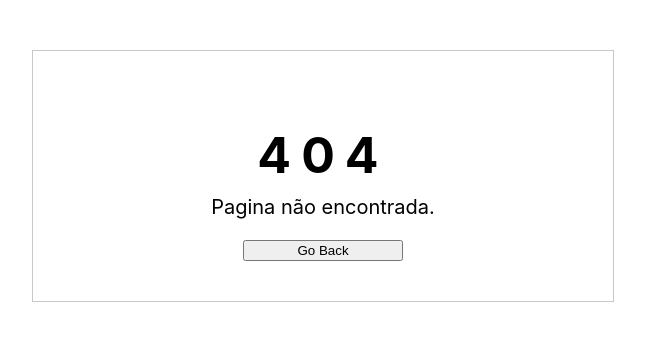
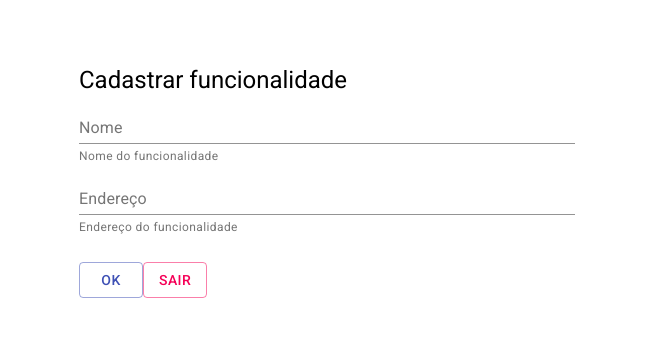
Before and after one commit to lleandrolacerda/semp-frontend, a React (Create React App) app: page /CadastrarFuncionalidade in a window 1280 px wide. Before the commit this address had no page. Shown: the top 340 px of the page, without its empty margins (317-962 px from the left). Built offline with nearby package versions, Linux system fonts and the light colour scheme.

Commit message:
F07 - Cadastrando funcionalidade

```diff
--- a/src/App.js
+++ b/src/App.js
@@ -10,6 +10,7 @@ import Login from "./components/user/home/Login";
 import CriarPerfilPanel from "./components/user/CriarPerfilPanel";
 import CriarFuncionalidadePanel from "./components/user/CriarFuncionalidadePanel";
 import CadastrarPerfilPanel from './components/user/CadastrarPerfilPanel';
+import CadastrarFuncionalidadePanel from './components/user/CadastrarFuncionalidadePanel';
 
 import { BrowserRouter as Router, Switch, Route } from "react-router-dom";
 
@@ -45,6 +46,10 @@ function App() {
             <CadastrarPerfilPanel />
           </Route>
 
+          <Route path="/CadastrarFuncionalidade">
+            <CadastrarFuncionalidadePanel />
+          </Route>
+
           <Route path="/criarFuncionalidade">
             <CriarFuncionalidadePanel />
           </Route>
--- /dev/null
+++ b/src/components/user/CadastrarFuncionalidadePanel.js
@@ -0,0 +1,110 @@
+import React from 'react';
+import { makeStyles } from '@material-ui/core/styles';
+import { Button, Collapse, Container, FormControl, FormHelperText, Grid, IconButton, Input, InputLabel, Typography }
+    from '@material-ui/core';
+import Alert from '@material-ui/lab/Alert';
+import CloseIcon from '@material-ui/icons/Close';
+import { useHistory } from "react-router-dom";
+
+const useStyles = makeStyles((theme) => ({
+  root: {
+    width: "100%",
+    padding: theme.spacing(2),
+  },
+  paper: {
+    padding: theme.spacing(2),
+    color: theme.palette.text.secondary,
+  },
+}));
+
+export default function CriarFuncionalidadePanel() {
+  const classes = useStyles();
+  const history = useHistory();
+  const [open, setOpen] = React.useState(false);
+  const [msgErro, setMsgErro] = React.useState('');
+
+  const handleSubmit = (event) => {
+    event.preventDefault();
+
+    fetch('/api/funcionalidade/cadastrar', {
+      method: 'POST',
+      headers: {
+        'Content-Type': 'application/json',
+        Accept: 'application/json',
+        Authorization: `Bearer ${localStorage.accessToken}`
+      },
+      body: JSON.stringify(
+          {
+          name: document.getElementById('name').value,
+          endereco: document.getElementById('endereco').value
+          }
+        ),
+      credentials: 'include'
+    }).then(response => {
+      if (response.ok && (response.status == 202)) {
+        history.push('/criarFuncionalidade');
+      } else {
+        response.json().then((error) => {
+          setOpen(true);
+          setMsgErro((error && error.message) || 'Oops! Something went wrong. Please try again!' );
+        });
+      }
+    }).catch(error => {
+      setOpen(true);
+      setMsgErro( (error && error.message) || 'Oops! Something went wrong. Please try again!' );
+    });
+  }
+
+  return (
+    <Container maxWidth="sm">
+      <div className={classes.root}>
+        <Collapse in={open}>
+          <Alert
+          action={
+            <IconButton
+            aria-label="close"
+            color="inherit"
+            size="small"
+            onClick={() => {
+                setOpen(false);
+            }}
+            >
+            <CloseIcon fontSize="inherit" />
+            </IconButton>
+          }
+          >
+          {msgErro}
+          </Alert>
+        </Collapse>
+      </div>
+
+      <form className={classes.root} noValidate autoComplete="off" action="/api/funcionalidade/cadastrar" method="post" onSubmit={handleSubmit} >
+        <Grid container className={classes.root} spacing={3}>
+          <Grid item xs={12}>
+            <Typography component="h1" variant="h5">
+              Cadastrar funcionalidade
+            </Typography>
+            <FormControl fullWidth >
+              <InputLabel htmlFor="name">Nome</InputLabel>
+              <Input id="name" name="name" aria-describedby="nome-helper-text" />
+              <FormHelperText id="nome-helper-text">Nome do funcionalidade</FormHelperText>
+            </FormControl>
+            <FormControl fullWidth >
+              <InputLabel htmlFor="endereco">Endereço</InputLabel>
+              <Input id="endereco" name="endereco" aria-describedby="nome-helper-text" />
+              <FormHelperText id="nome-helper-text">Endereço do funcionalidade</FormHelperText>
+            </FormControl>
+          </Grid>
+          <Grid item xs={12} className={classes.paper} >
+            <Button variant="outlined" color="primary" onClick={handleSubmit} type="submit">
+              Ok
+            </Button>
+            <Button href="/criarFuncionalidade" variant="outlined" color="secondary">
+              Sair
+            </Button>
+          </Grid>
+        </Grid>
+      </form>
+    </Container>
+  );
+}
--- a/src/components/user/CriarFuncionalidadePanel.js
+++ b/src/components/user/CriarFuncionalidadePanel.js
@@ -1,37 +1,172 @@
-import React from "react";
-import { makeStyles } from "@material-ui/core/styles";
-import { Typography, Container, Grid, Paper } from "@material-ui/core";
+import React, { useEffect } from 'react';
+import { createStyles, makeStyles, withStyles } from '@material-ui/core/styles';
+import { Button, Container, FormControl, FormHelperText, Grid, Input, InputLabel, Paper, Select, Typography } from '@material-ui/core';
+import Table from '@material-ui/core/Table';
+import TableBody from '@material-ui/core/TableBody';
+import TableContainer from '@material-ui/core/TableContainer';
+import TableHead from '@material-ui/core/TableHead';
+import TableRow from '@material-ui/core/TableRow';
+import TableCell from '@material-ui/core/TableCell';
 
 const useStyles = makeStyles((theme) => ({
   root: {
-    width: "100%",
+    '& .MuiTextField-root': {
+      margin: theme.spacing(1),
+      width: 200,
+    },
+    flexGrow: 1,
+    width: '100%',
     padding: theme.spacing(2),
   },
   paper: {
     padding: theme.spacing(2),
-    // textAlign: 'center',
-    color: theme.palette.text.secondary,
+    textAlign: 'center'
   },
   formControl: {
     margin: theme.spacing(3),
   },
+  gridControl: {
+    marginLeft: '5px',
+    marginRight: '5px'
+  },
+  gridButton: {
+    alignItems: 'center',
+    display: 'flex'
+  }
 }));
+
+const StyledTableCell = withStyles((theme) => createStyles({
+  table: {
+    minWidth: 700,
+  },
+  head: {
+    backgroundColor: theme.palette.common.black,
+    color: theme.palette.common.white,
+  },
+  body: {
+    fontSize: 14,
+  }
+}))(TableCell);
+
+const StyledTableRow = withStyles((theme) => createStyles({
+  root: {
+    '&:nth-of-type(odd)': {
+      backgroundColor: theme.palette.action.hover,
+    }
+  }
+}))(TableRow);
+
+const camposFuncionalidade = [ {'nome': '--', 'tipo': '' }, {'nome': 'Nome da Funcionalidade', 'tipo': 'name' }];
+
+let pageLoaded = false;
+
+function createCampoFuncionalidade() {
+
+  let items = [];
+
+  for (let i = 0; i < camposFuncionalidade.length; i++) {
+
+    items.push(<option key={i} value={camposFuncionalidade[i].tipo}>{camposFuncionalidade[i].nome}</option>)
+  }
+
+  return items;
+}
+
+function createTable(perfis) {
+  if (perfis && (perfis.length > 0)) {
+    return (
+      <TableBody>
+        {perfis.map((row, i) => (
+          <StyledTableRow key={i}>
+            <StyledTableCell component="th" scope="row">{row.name}</StyledTableCell>
+            <StyledTableCell component="th" scope="row">Cell2</StyledTableCell>
+            <StyledTableCell component="th" scope="row">Cell3</StyledTableCell>
+          </StyledTableRow>
+        ))}
+      </TableBody>
+    );
+  } else {
+    return (
+      <StyledTableRow><TableCell colSpan={3}><center>Nenhuma Funcionalidade cadastrada</center></TableCell></StyledTableRow>
+    );
+  }
+}
 
 export default function CriarFuncionalidadePanel() {
   const classes = useStyles();
+  const [funcionalidades, setFuncionalidade] = React.useState([]);
+
+  useEffect(() => {
+    fetch("/api/funcionalidade",
+    {
+      headers: {
+        'Content-Type': 'application/json',
+        Accept: 'application/json',
+        'Authorization': `Bearer ${localStorage.accessToken}`
+      }
+    }).then(res => res.json()).then((result) => {
+      if (!pageLoaded) {
+        setFuncionalidade(result);
+        pageLoaded = true;
+      }
+    });
+  }, [funcionalidades]);
+
+  const handleFiltrarSubmit = e => {
+    console.log("Filtra funcionalidade")
+  };
 
   return (
-    <Container className={classes.root} maxWidth="xl">
-      <Grid container spacing={3}>
-        <Grid item sm={12}>
-          <Paper className={classes.paper}>
-            <Typography variant="h6" gutterBottom>
-              F07 – Criar funcionalidade Funcionalidade para permitir que o
-              administrador crie funcionalidades do sistema.
-            </Typography>
-          </Paper>
+    <Container className={classes.root} maxWidth="md">
+      <form className={classes.root} noValidate autoComplete="off" actuion="#" method="post" onSubmit={handleFiltrarSubmit} >
+        <Grid container className={classes.root} spacing={3}>
+          <Grid item sm={12}>
+            <Paper className={classes.paper}>
+              <Typography component="h1" variant="h5" gutterBottom>Funcionalidades</Typography>
+            </Paper>
+            <Grid className={classes.gridControl} container direction="row" sm={12} spacing={2}>
+              <Grid item sm={3}>
+                <FormControl className={classes.formControl} fullWidth >
+                  <InputLabel htmlFor="name">Campo</InputLabel>
+                  <Select label="Campo filtro" placceholder="Campo">
+                    {createCampoFuncionalidade()}
+                  </Select>
+                  <FormHelperText id="nome-helper-text">Campo filtro</FormHelperText>
+                </FormControl>
+              </Grid>
+              <Grid item sm={7}>
+                <FormControl className={classes.formControl} fullWidth >
+                  <InputLabel htmlFor="filtro"></InputLabel>
+                  <Input name="filtro" aria-describedby="filtro-helper-text" />
+                  <FormHelperText id="filtro-helper-text"></FormHelperText>
+                </FormControl>
+              </Grid>
+              <Grid item sm={2} className={classes.gridButton} >&nbsp;&nbsp;&nbsp;&nbsp;
+                <Button variant="outlined" color="primary" onClick={handleFiltrarSubmit} type="submit">
+                  Ok
+                </Button>
+              </Grid>
+            </Grid>
+          </Grid>
         </Grid>
+      </form>
+      <TableContainer component={Paper}>
+        <Table className={classes.table}>
+          <TableHead>
+            <TableRow>
+              <StyledTableCell>Nome da Funcionalidade</StyledTableCell>
+              <StyledTableCell>Endereço de funcionalidades</StyledTableCell>
+              <StyledTableCell>Ação</StyledTableCell>
+            </TableRow>
+            { createTable(funcionalidades) }
+          </TableHead>
+        </Table>
+      </TableContainer>
+      <Grid container item sm={12} justify="flex-end" >
+        <Button variant="outlined" color="primary" href="/CadastrarFuncionalidade">
+          Cadastrar Funcionalidade
+        </Button>
       </Grid>
     </Container>
-  );
+  )
 }
```
